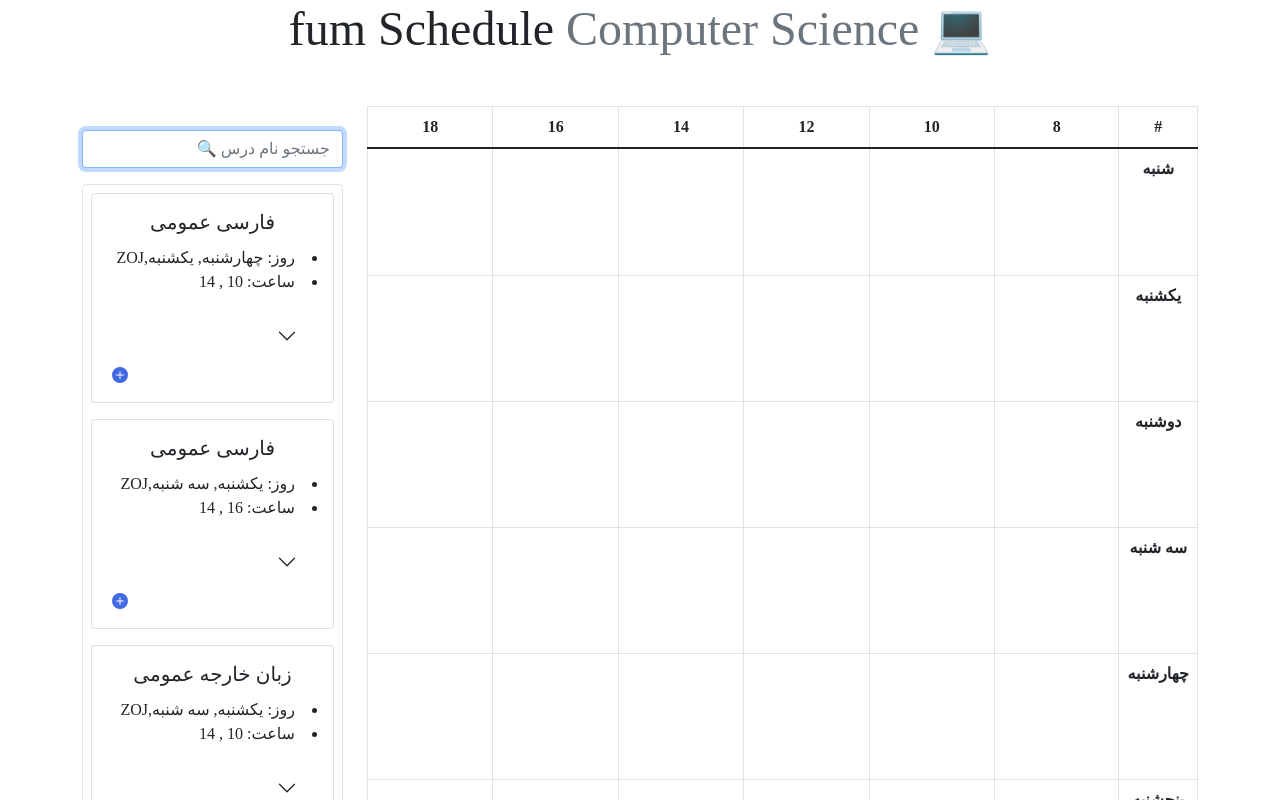
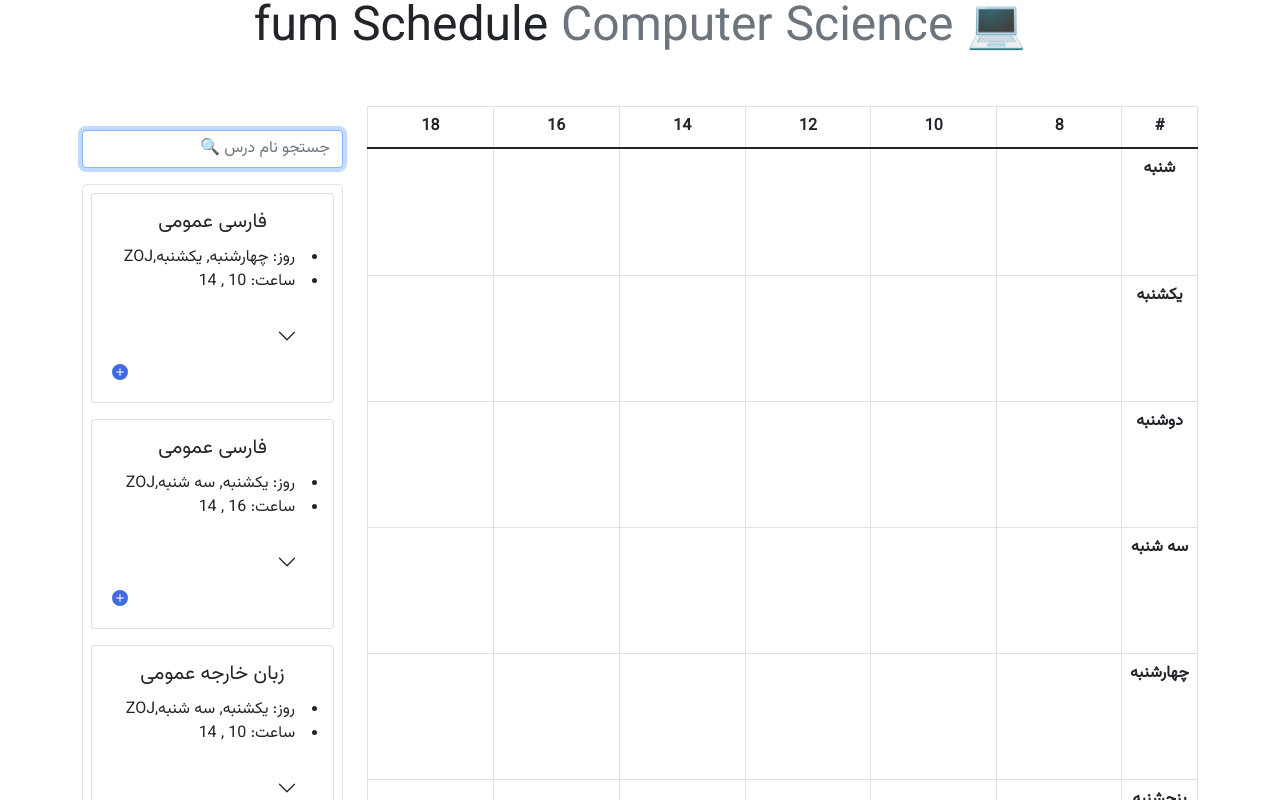
Before and after one commit to SajjadKiani/fum-schedule, a React (Create React App) app: page / in a window 1280 px wide. Shown: the top 800 px of the page. Built offline with nearby package versions, Linux system fonts and the light colour scheme.

Commit message:
add font

```diff
--- a/src/style.css
+++ b/src/style.css
@@ -1,5 +1,10 @@
+@font-face {
+    font-family: vazirmatn;
+    src: url(./statics/Vazirmatn-Regular.ttf);
+  }
+
 #root {
-    font-family: "B Yekan";
+    font-family: "vazirmatn";
 }
 
 a#repository {
```
Also changed, not shown: src/statics/Vazirmatn-Regular.ttf (added).
